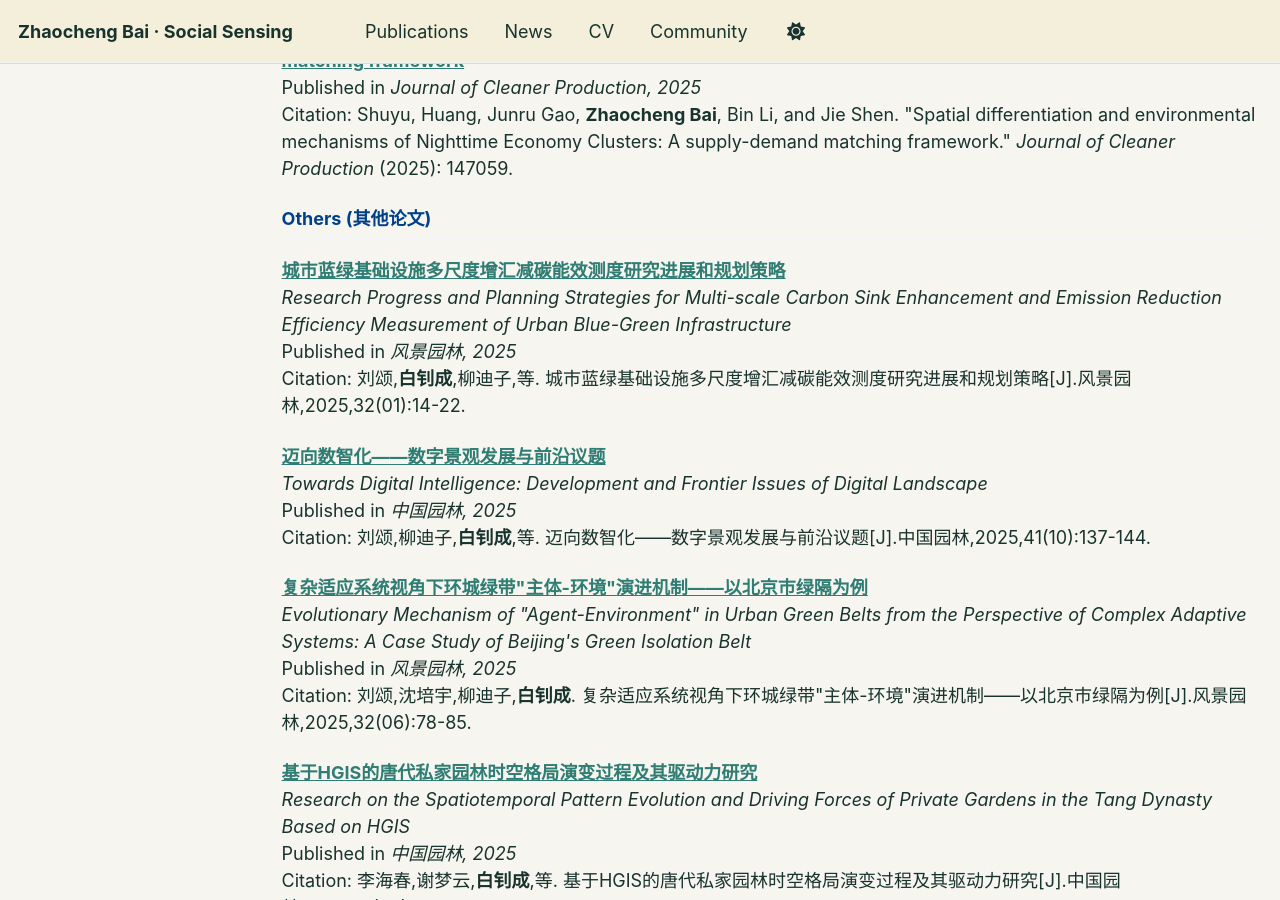
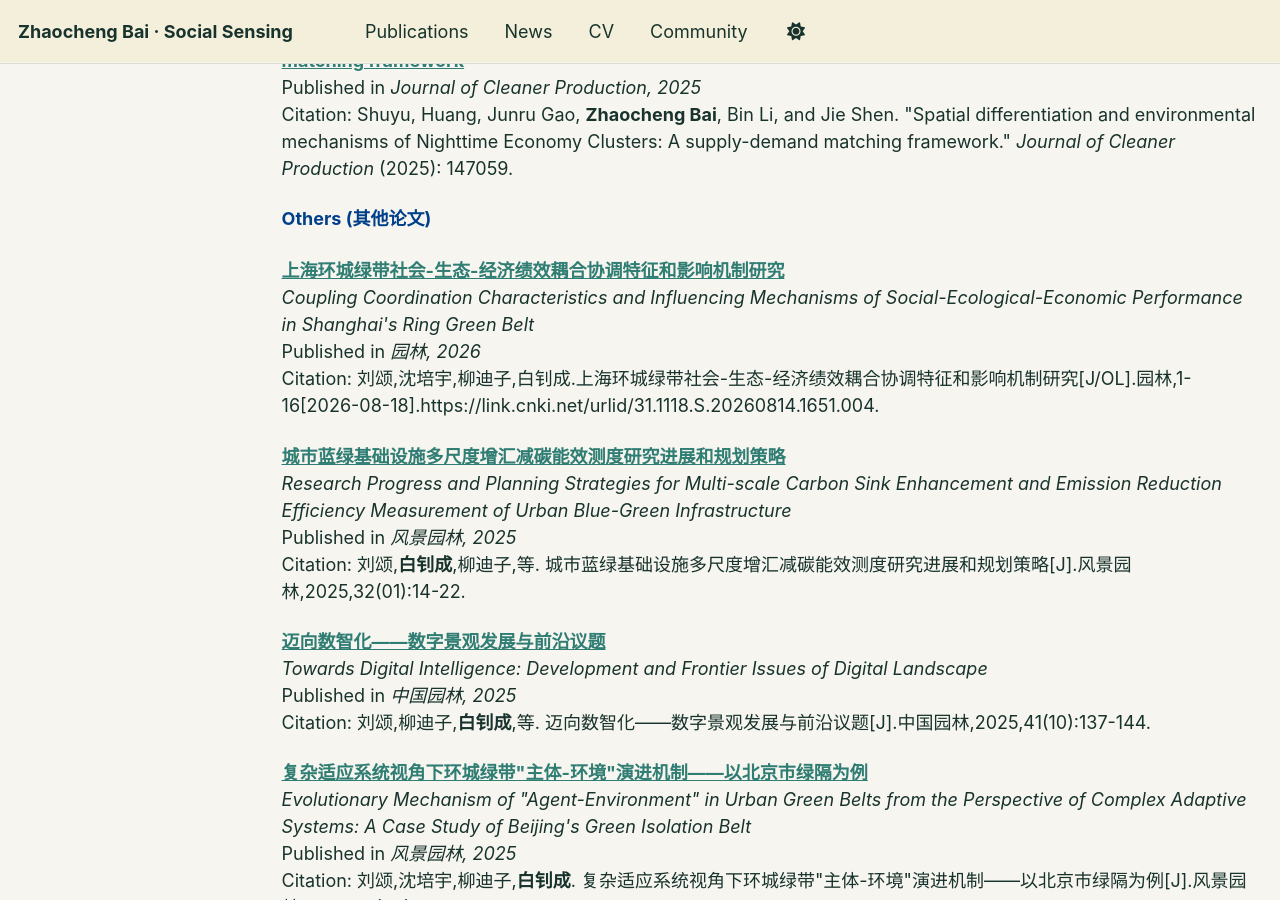
Before and after one commit to arsbai/arsbai.github.io, a Jekyll site: the page built from _pages/publications.md, in a window 1280 px wide and 900 px high, scrolled down 4115 px. Built offline with Jekyll 4.4.1, drawn with Linux system fonts in a browser that asks for light colours; some web fonts are replaced; a script that is not in the unit is left out.

Commit message:
Add Shanghai Ring Green Belt paper to Others section

```diff
--- a/_pages/publications.md
+++ b/_pages/publications.md
@@ -125,6 +125,11 @@ author_profile: true
 <div class="list__item">
   <h2 class="archive__subtitle" style="color: #00408B;">Others (其他论文)</h2>
 
+  <p><b><a href="https://link.cnki.net/urlid/31.1118.S.20260814.1651.004" target="_blank">上海环城绿带社会-生态-经济绩效耦合协调特征和影响机制研究</a></b><br>
+  <i>Coupling Coordination Characteristics and Influencing Mechanisms of Social-Ecological-Economic Performance in Shanghai's Ring Green Belt</i><br>
+  Published in <i>园林, 2026</i><br>
+  Citation: 刘颂,沈培宇,柳迪子,白钊成.上海环城绿带社会-生态-经济绩效耦合协调特征和影响机制研究[J/OL].园林,1-16[2026-08-18].https://link.cnki.net/urlid/31.1118.S.20260814.1651.004.</p>
+
   <p><b><a href="https://kns.cnki.net/kcms2/article/abstract?v=sUPs6kfIqsbLuHyPDEHTph5O4U0pCr1oflHSoG6pq7riORZIw5mN1fJBuWuVtIbn-wvGcbJAtReNXSBP6wfH9RPH0o-PjJCX7sTjlvya4EwMod9kn2xnIL7CZCCWgF-yGX_FWf1CKdqyNOX3utJSpXu41TN7l4IwrRd_xyXAUmg=&uniplatform=NZKPT" target="_blank">城市蓝绿基础设施多尺度增汇减碳能效测度研究进展和规划策略</a></b><br>
   <i>Research Progress and Planning Strategies for Multi-scale Carbon Sink Enhancement and Emission Reduction Efficiency Measurement of Urban Blue-Green Infrastructure</i><br>
   Published in <i>风景园林, 2025</i><br>
```
